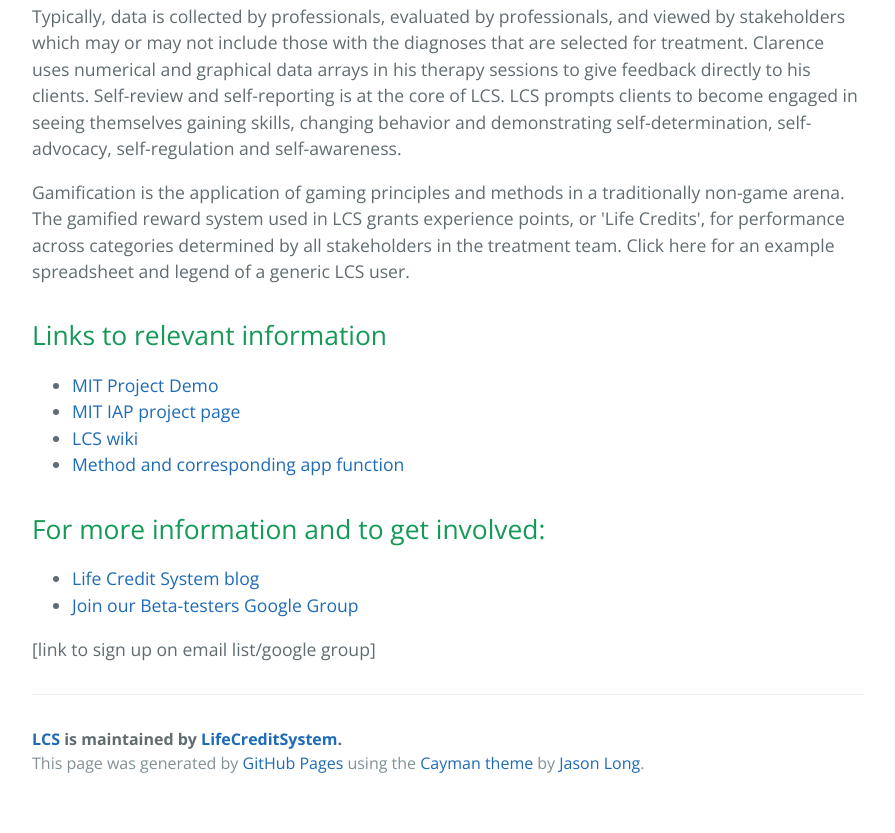
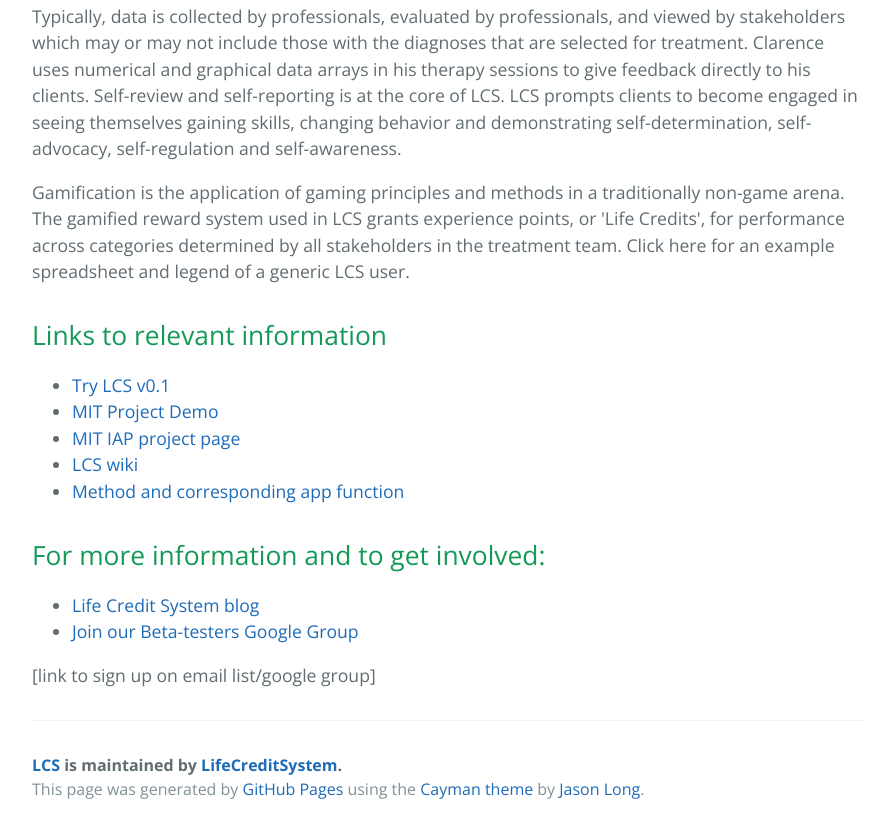
Before and after one commit to LifeCreditSystem/LCS, a plain HTML site: page index.html in a window 1280 px wide. Shown: the part 756-1589 px from the top of the page, without its empty margins (192-1087 px from the left). Before the commit the page ends 1563 px from the top, so only its background shows below. Drawn offline with nearby package versions, Linux system fonts and the light colour scheme.

```diff
--- a/index.html
+++ b/index.html
@@ -35,6 +35,7 @@
 <a id="links-to-relevant-information" class="anchor" href="#links-to-relevant-information" aria-hidden="true"><span aria-hidden="true" class="octicon octicon-link"></span></a>Links to relevant information</h2>
 
 <ul>
+<li><a href="https://drive.google.com/folderview?id=0B6uhbkeV6iwQMmRjaE9oY1pBN0U&amp;usp=sharing">Try LCS v0.1</a></li>
 <li><a href="https://youtu.be/XTwLyB55VLA">MIT Project Demo</a></li>
 <li><a href="http://law.mit.edu/napkinstolaunch">MIT IAP project page</a></li>
 <li><a href="https://github.com/LifeCreditSystem/LCS/wiki">LCS wiki</a></li>
```
Also changed, not shown: params.json (+1 -1 lines).
